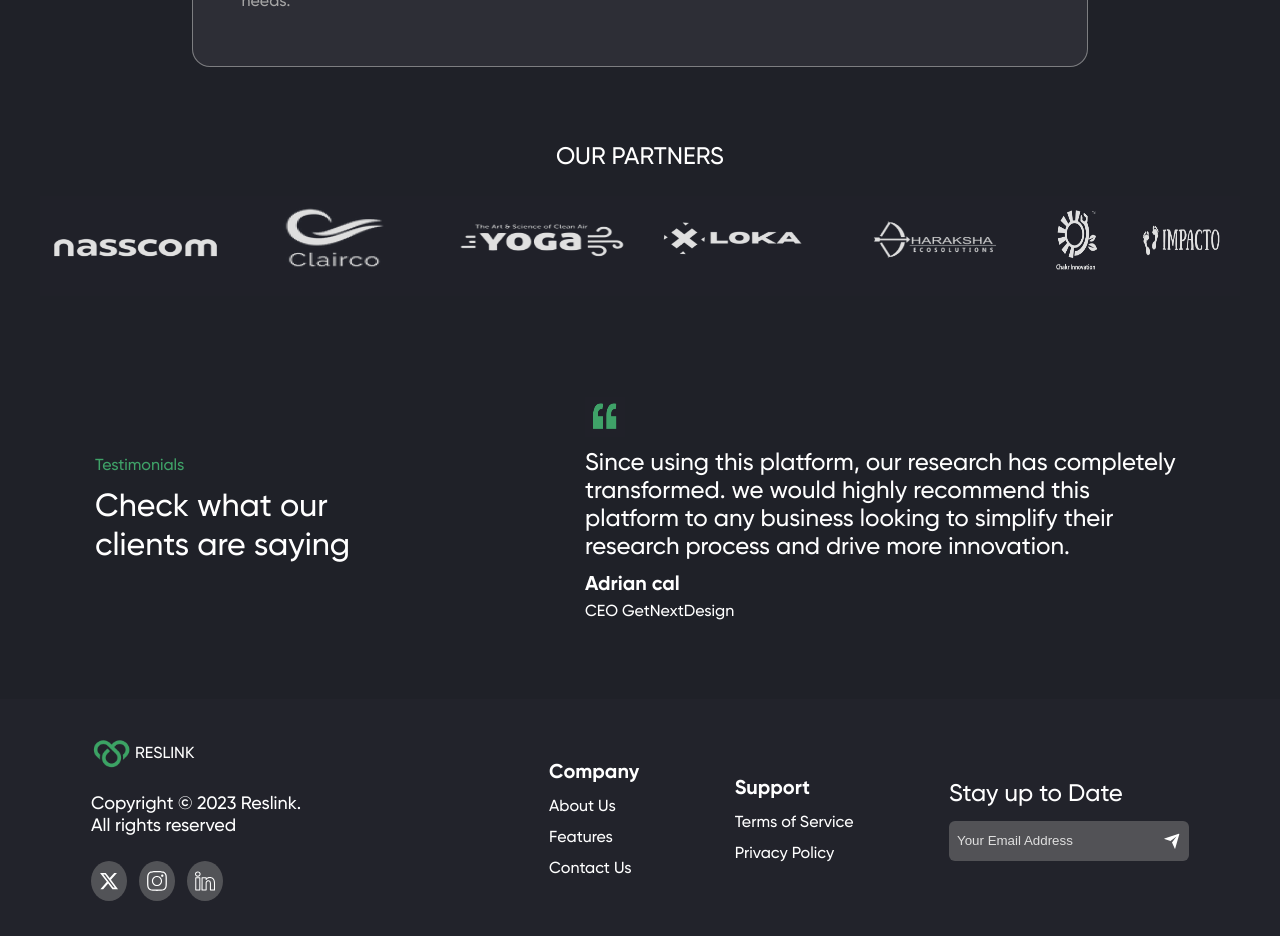
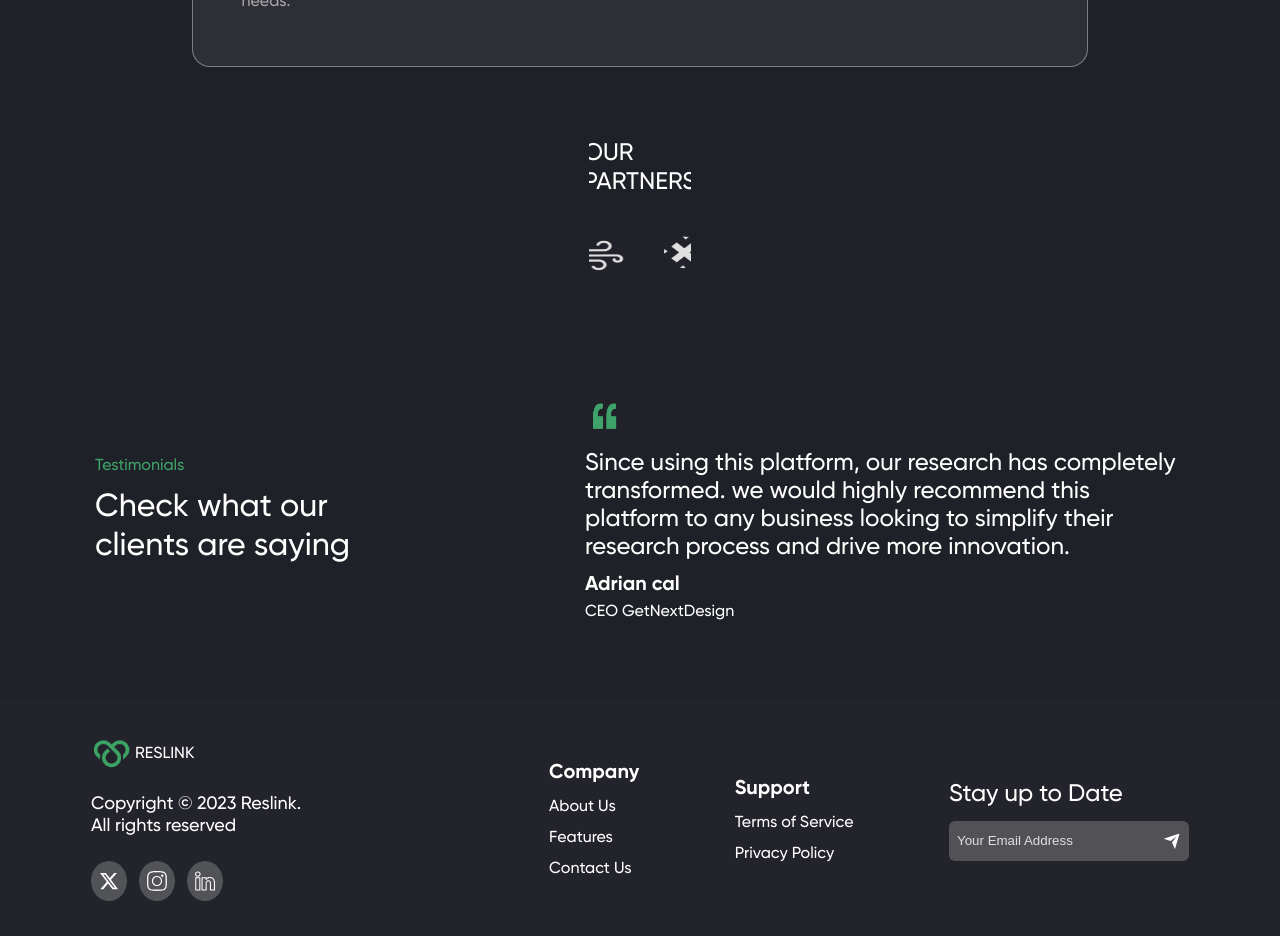
Before and after one commit to Lakshay-bit-png/reslink_lakshay, a React (Create React App) app: page / in a window 1280 px wide. Shown: the part 2100-3036 px from the top of the page. Built offline with nearby package versions, Linux system fonts and the light colour scheme.

Commit message:
Update index.css

```diff
--- a/src/Home/partners/index.css
+++ b/src/Home/partners/index.css
@@ -1,7 +1,7 @@
 .our-partners{
-    width:80%;
+    width:8vw;
     height:160px;
-
+    overflow:hidden;
     margin:auto;
     margin-bottom:72px;
     font-family: 'Gilroy-Medium';
```
